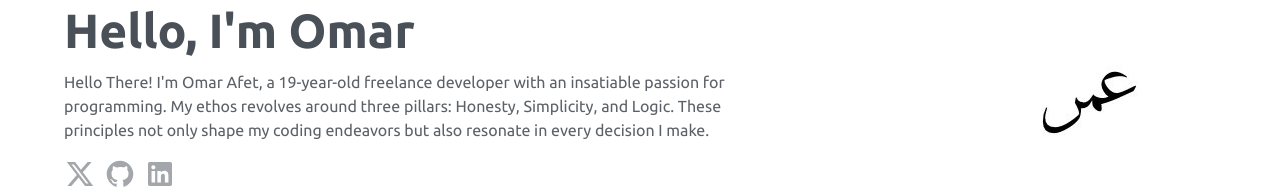
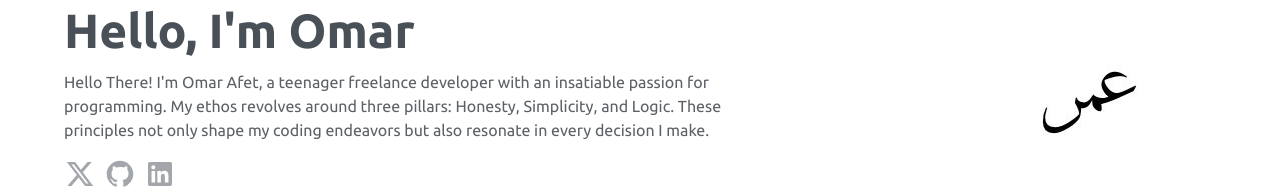
Before and after one commit to OmarAfet/personal-website, a Next.js app: page / in a window 1280 px wide. Shown: the part 230-422 px from the top of the page. Built offline with nearby package versions, Linux system fonts and the light colour scheme.

Commit message:
replace my age with `teenager`

```diff
--- a/components/Pages/Hero.tsx
+++ b/components/Pages/Hero.tsx
@@ -2,13 +2,11 @@ import Socials from "@components/Socials";
 import Image from "next/image";
 
 export default function Hero() {
-	const myAge = new Date().getFullYear() - 2004;
-
 	return (
 		<div className="flex md:flex-row flex-col-reverse lg:gap-48 gap-16 justify-center items-center">
 			<div className="flex flex-col gap-4">
 				<div className="header">Hello, I&apos;m Omar</div>
-				<div className="subtitle">Hello There! I&apos;m Omar Afet, a {myAge}-year-old freelance developer with an insatiable passion for programming. My ethos revolves around three pillars: Honesty, Simplicity, and Logic. These principles not only shape my coding endeavors but also resonate in every decision I make.</div>
+				<div className="subtitle">Hello There! I&apos;m Omar Afet, a teenager freelance developer with an insatiable passion for programming. My ethos revolves around three pillars: Honesty, Simplicity, and Logic. These principles not only shape my coding endeavors but also resonate in every decision I make.</div>
 				<Socials size={32} />
 			</div>
 			<Image priority className="w-64 h-64 aspect-square rounded-full" src="/Avatar.png" alt="Avatar" width={1080} height={1080} />
```
